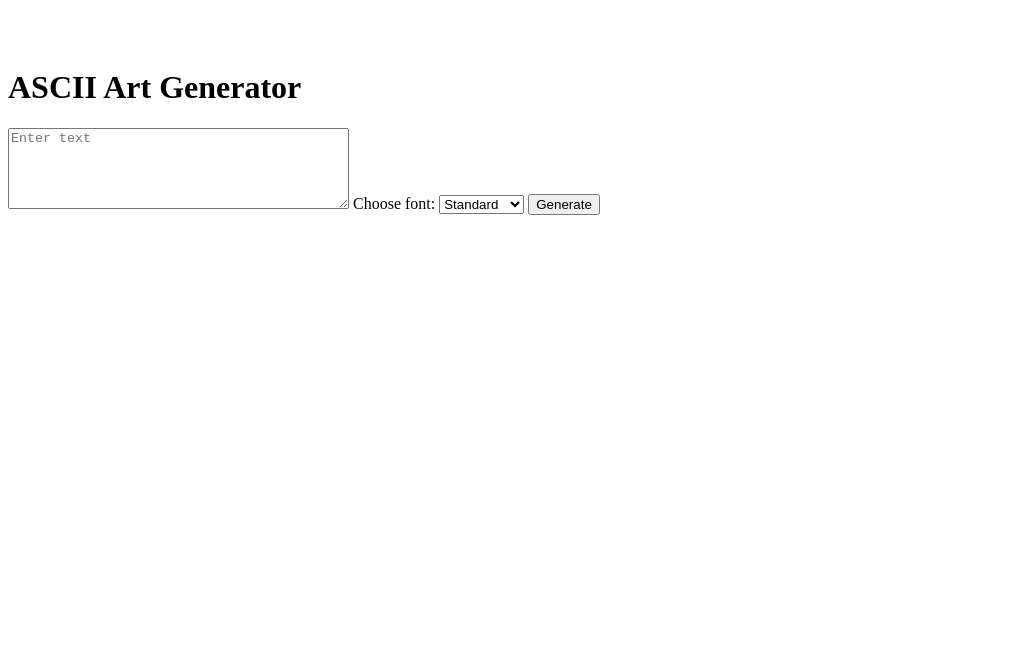
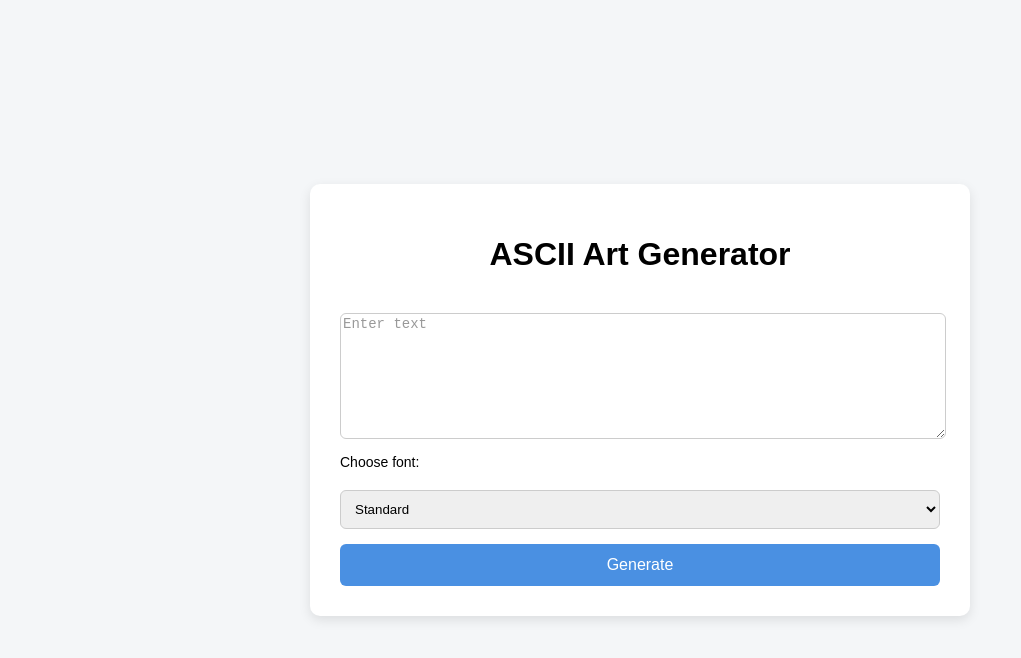
Before and after one commit to maleek004/asciiweb, a plain HTML site: page static/index.html in a window 1280 px wide. Shown: the whole page, without its empty margins (0-1021 px from the left). Drawn offline with Linux system fonts and the light colour scheme.

Commit message:
3rd commit

```diff
--- a/static/index.html
+++ b/static/index.html
@@ -7,7 +7,7 @@
 </head>
 
 <body>
-    <div class="container"></div>
+    <div class="container">
         <h1> ASCII Art Generator</h1>
         <form method="POST" action="/ascii-art">
             <textarea name="text" placeholder="Enter text" rows="5" cols="40"></textarea>
@@ -16,6 +16,7 @@
                 <option value="standard.txt">Standard</option>
                 <option value="shadow.txt">Shadow</option>
                 <option value="thinkertoy.txt">Thinkertoy</option>
+                <option value="thinkertoy.txt">WrongBanner</option>
             </select>
             <button type="submit">Generate</button>
 
--- a/static/styles.css
+++ b/static/styles.css
@@ -1,10 +1,119 @@
+/* Reset some default browser styles */
+body {
+    margin: 0;
+    font-family: Arial, sans-serif;
+    background-color: #f4f6f8;
+
+    height: 100vh;
+    display: flex;
+    justify-content: center;
+    align-items: center;
+}
+
+/* Main container (card) */
 .container {
-    max-width: 800px;
-    /* limits how wide the div can grow */
-    margin: 0 auto;
-    /* centers it horizontally */
-    padding: 20px;
-    /* adds space inside the div */
+    display: flex;
+    flex-direction: column;
+    gap: 20px;
     width: 90%;
-    /* ensures small screens still have spacing */
+    max-width: 600px;
+
+    background-color: #ffffff;
+    padding: 30px;
+
+    border-radius: 10px;
+    box-shadow: 0 4px 12px rgba(0, 0, 0, 0.1);
 }
+
+/* Title */
+h1 {
+    text-align: center;
+    margin-bottom: 20px;
+}
+
+/* Form layout */
+form {
+    display: flex;
+    flex-direction: column;
+    gap: 15px;
+}
+
+/* Textarea */
+textarea {
+    width: 100%;
+    /*padding: 12px;*/
+
+    border: 1px solid #ccc;
+    border-radius: 6px;
+
+    font-size: 14px;
+    resize: vertical;
+    min-height: 120px;
+}
+
+/* Placeholder styling */
+textarea::placeholder {
+    color: #999;
+}
+
+/* Focus state */
+textarea:focus {
+    outline: none;
+    border-color: #4a90e2;
+    box-shadow: 0 0 5px rgba(74, 144, 226, 0.3);
+}
+
+/* label */
+label {
+    font-size: 14px;
+    margin-bottom: 5px;
+}
+
+/* Select dropdown */
+select {
+    padding: 10px;
+    border-radius: 6px;
+    border: 1px solid #ccc;
+}
+
+/* Focus state for select */
+select:focus {
+    outline: none;
+    border-color: #4a90e2;
+}
+
+/* Button */
+button {
+    padding: 12px;
+    border: none;
+    border-radius: 6px;
+
+    background-color: #4a90e2;
+    color: white;
+
+    font-size: 16px;
+    cursor: pointer;
+    transition: background-color 0.2s ease;
+}
+
+/* Hover state */
+button:hover {
+    background-color: #357abd;
+}
+
+/* Disabled state */
+button:disabled {
+    background-color: #ccc;
+    cursor: not-allowed;
+}
+
+/* Small screen adjustments */
+@media (max-width: 480px) {
+    .container {
+        padding: 20px;
+    }
+
+    h1 {
+        font-size: 20px;
+    }
+}
```
Also changed, not shown: 1 other file. Lines whose indentation alone changed are shown as unchanged.
